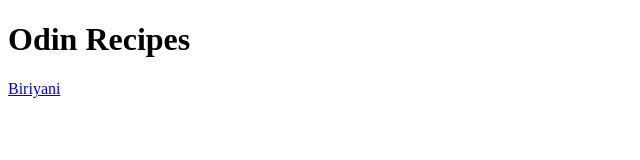
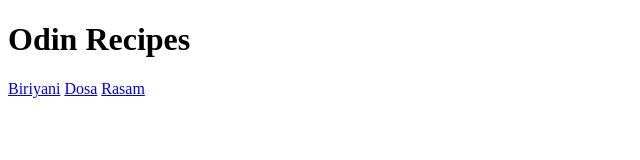
Before and after one commit to skvijay-dev/odin-recipes, a plain HTML site: page index.html in a window 1280 px wide. Shown: the whole page, without its empty margins (0-640 px from the left). Drawn offline with Linux system fonts and the light colour scheme.

Commit message:
added the links to dosa and rasam recipes to the index page

```diff
--- a/index.html
+++ b/index.html
@@ -8,5 +8,7 @@
 <body>
   <h1>Odin Recipes</h1>
   <a href="recipes/biriyani.html">Biriyani</a>
+  <a href="recipes/dosa.html">Dosa</a>
+  <a href="recipes/Rasam.html">Rasam</a>
 </body>
 </html>
```
